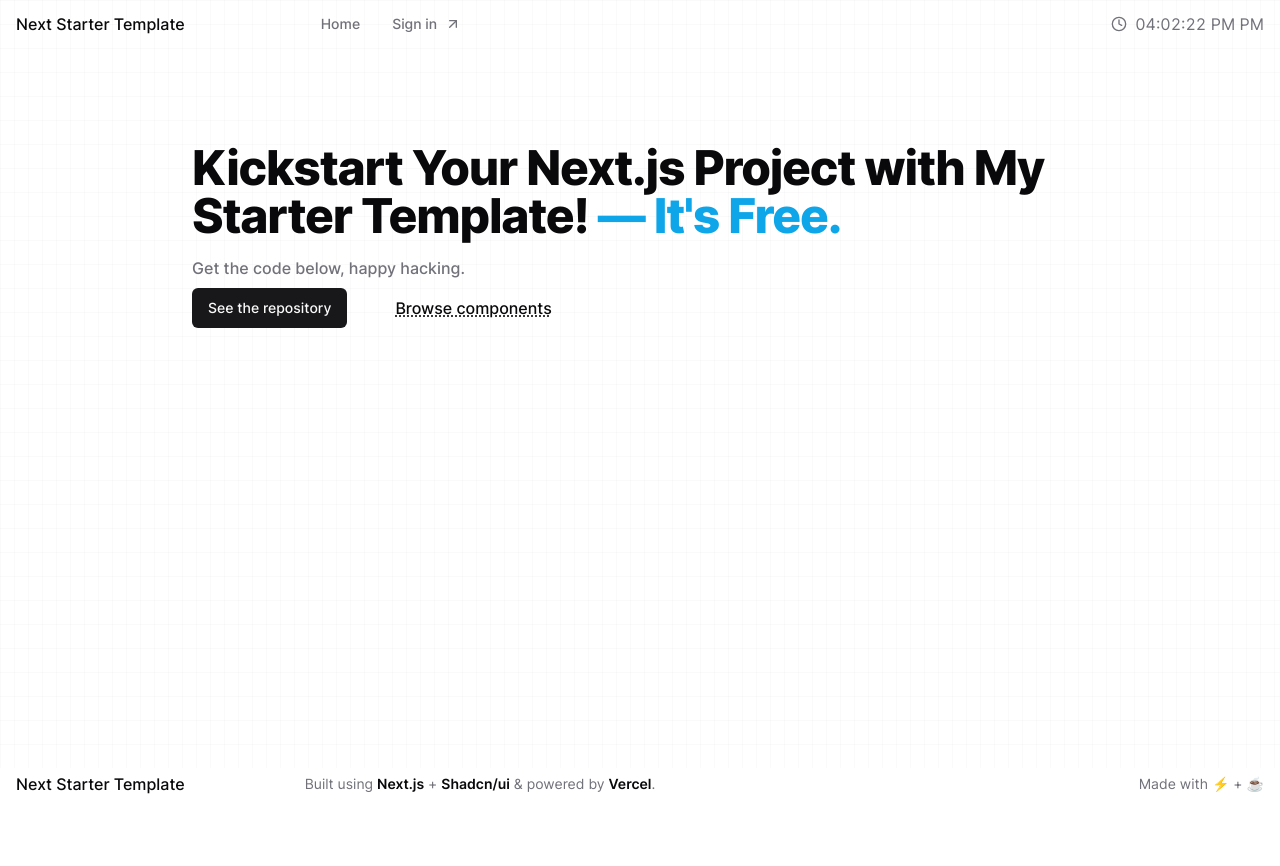
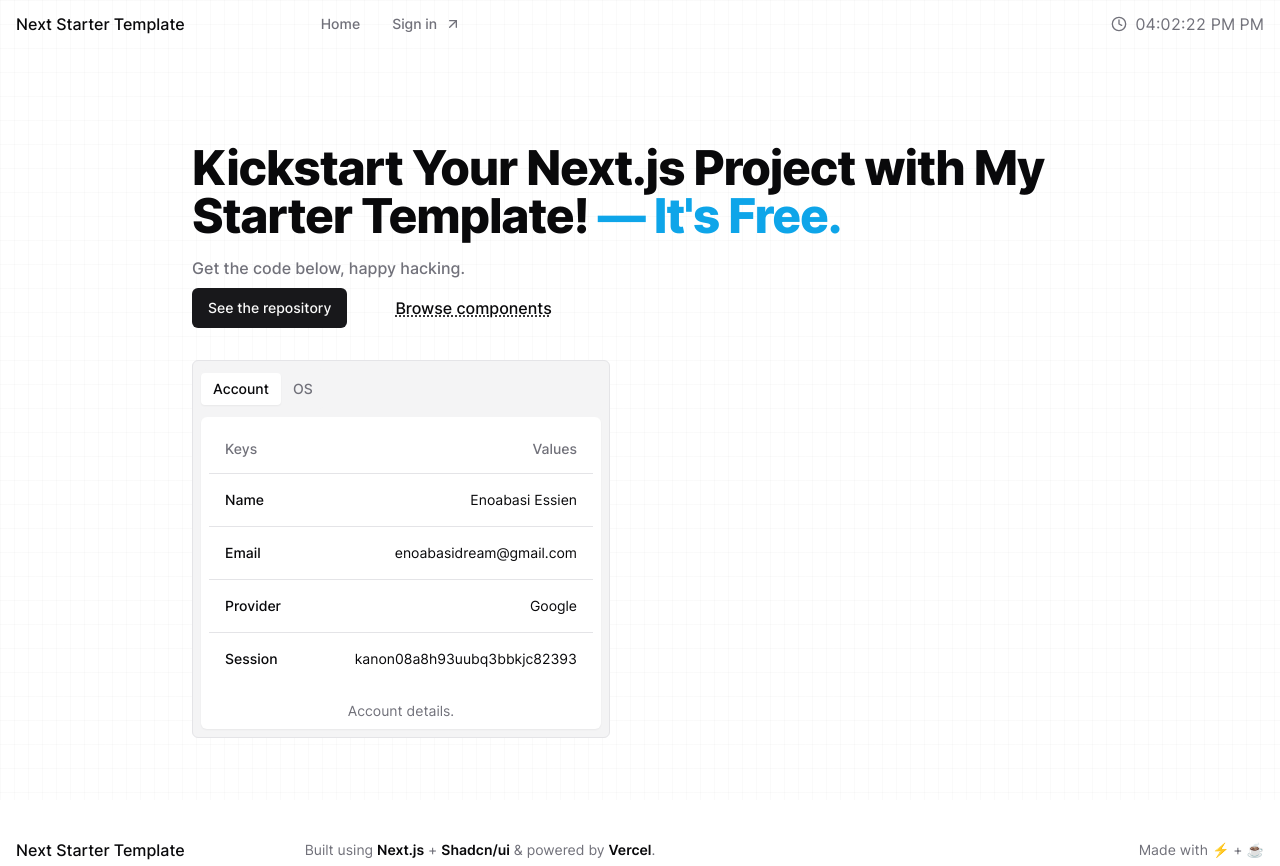
Before and after one commit to humanwhodreams/next-starter-template, a Next.js app: page / in a window 1280 px wide. Before the commit the page ends 800 px from the top, so only its background shows below. Built offline with nearby package versions, Linux system fonts and the light colour scheme.

Commit message:
feat: site vitals
- show vitals to user about session and os

```diff
--- a/app/page.tsx
+++ b/app/page.tsx
@@ -1,6 +1,7 @@
 import { Hero } from "@/components/sections/hero";
 import { SiteFooter } from "@/components/shared/site-footer";
 import { SiteHeader } from "@/components/shared/site-header";
+import { Vitals } from "@/components/vitals";
 
 export default function Home() {
   return (
@@ -16,8 +17,9 @@
   return (
     <section className="flex flex-col items-start flex-1 w-full max-w-4xl mx-auto my-24">
       <Hero />
-      {/* <section className="px-4 mt-8">User stats</section>
-      <section className="px-4">Features</section> */}
+      <section className="hidden md:block md:mt-8">
+        <Vitals />
+      </section>
     </section>
   );
 }
--- /dev/null
+++ b/components/ui/table.tsx
@@ -0,0 +1,117 @@
+import * as React from "react"
+
+import { cn } from "@/lib/cn"
+
+const Table = React.forwardRef<
+  HTMLTableElement,
+  React.HTMLAttributes<HTMLTableElement>
+>(({ className, ...props }, ref) => (
+  <div className="relative w-full overflow-auto">
+    <table
+      ref={ref}
+      className={cn("w-full caption-bottom text-sm", className)}
+      {...props}
+    />
+  </div>
+))
+Table.displayName = "Table"
+
+const TableHeader = React.forwardRef<
+  HTMLTableSectionElement,
+  React.HTMLAttributes<HTMLTableSectionElement>
+>(({ className, ...props }, ref) => (
+  <thead ref={ref} className={cn("[&_tr]:border-b", className)} {...props} />
+))
+TableHeader.displayName = "TableHeader"
+
+const TableBody = React.forwardRef<
+  HTMLTableSectionElement,
+  React.HTMLAttributes<HTMLTableSectionElement>
+>(({ className, ...props }, ref) => (
+  <tbody
+    ref={ref}
+    className={cn("[&_tr:last-child]:border-0", className)}
+    {...props}
+  />
+))
+TableBody.displayName = "TableBody"
+
+const TableFooter = React.forwardRef<
+  HTMLTableSectionElement,
+  React.HTMLAttributes<HTMLTableSectionElement>
+>(({ className, ...props }, ref) => (
+  <tfoot
+    ref={ref}
+    className={cn(
+      "border-t bg-muted/50 font-medium [&>tr]:last:border-b-0",
+      className
+    )}
+    {...props}
+  />
+))
+TableFooter.displayName = "TableFooter"
+
+const TableRow = React.forwardRef<
+  HTMLTableRowElement,
+  React.HTMLAttributes<HTMLTableRowElement>
+>(({ className, ...props }, ref) => (
+  <tr
+    ref={ref}
+    className={cn(
+      "border-b transition-colors hover:bg-muted/50 data-[state=selected]:bg-muted",
+      className
+    )}
+    {...props}
+  />
+))
+TableRow.displayName = "TableRow"
+
+const TableHead = React.forwardRef<
+  HTMLTableCellElement,
+  React.ThHTMLAttributes<HTMLTableCellElement>
+>(({ className, ...props }, ref) => (
+  <th
+    ref={ref}
+    className={cn(
+      "h-12 px-4 text-left align-middle font-medium text-muted-foreground [&:has([role=checkbox])]:pr-0",
+      className
+    )}
+    {...props}
+  />
+))
+TableHead.displayName = "TableHead"
+
+const TableCell = React.forwardRef<
+  HTMLTableCellElement,
+  React.TdHTMLAttributes<HTMLTableCellElement>
+>(({ className, ...props }, ref) => (
+  <td
+    ref={ref}
+    className={cn("p-4 align-middle [&:has([role=checkbox])]:pr-0", className)}
+    {...props}
+  />
+))
+TableCell.displayName = "TableCell"
+
+const TableCaption = React.forwardRef<
+  HTMLTableCaptionElement,
+  React.HTMLAttributes<HTMLTableCaptionElement>
+>(({ className, ...props }, ref) => (
+  <caption
+    ref={ref}
+    className={cn("mt-4 text-sm text-muted-foreground", className)}
+    {...props}
+  />
+))
+TableCaption.displayName = "TableCaption"
+
+export {
+  Table,
+  TableHeader,
+  TableBody,
+  TableFooter,
+  TableHead,
+  TableRow,
+  TableCell,
+  TableCaption,
+}
--- /dev/null
+++ b/components/ui/tabs.tsx
@@ -0,0 +1,55 @@
+"use client"
+
+import * as React from "react"
+import * as TabsPrimitive from "@radix-ui/react-tabs"
+
+import { cn } from "@/lib/cn"
+
+const Tabs = TabsPrimitive.Root
+
+const TabsList = React.forwardRef<
+  React.ElementRef<typeof TabsPrimitive.List>,
+  React.ComponentPropsWithoutRef<typeof TabsPrimitive.List>
+>(({ className, ...props }, ref) => (
+  <TabsPrimitive.List
+    ref={ref}
+    className={cn(
+      "inline-flex h-10 items-center justify-center rounded-md bg-muted p-1 text-muted-foreground",
+      className
+    )}
+    {...props}
+  />
+))
+TabsList.displayName = TabsPrimitive.List.displayName
+
+const TabsTrigger = React.forwardRef<
+  React.ElementRef<typeof TabsPrimitive.Trigger>,
+  React.ComponentPropsWithoutRef<typeof TabsPrimitive.Trigger>
+>(({ className, ...props }, ref) => (
+  <TabsPrimitive.Trigger
+    ref={ref}
+    className={cn(
+      "inline-flex items-center justify-center whitespace-nowrap rounded-sm px-3 py-1.5 text-sm font-medium ring-offset-background transition-all focus-visible:outline-none focus-visible:ring-2 focus-visible:ring-ring focus-visible:ring-offset-2 disabled:pointer-events-none disabled:opacity-50 data-[state=active]:bg-background data-[state=active]:text-foreground data-[state=active]:shadow-sm",
+      className
+    )}
+    {...props}
+  />
+))
+TabsTrigger.displayName = TabsPrimitive.Trigger.displayName
+
+const TabsContent = React.forwardRef<
+  React.ElementRef<typeof TabsPrimitive.Content>,
+  React.ComponentPropsWithoutRef<typeof TabsPrimitive.Content>
+>(({ className, ...props }, ref) => (
+  <TabsPrimitive.Content
+    ref={ref}
+    className={cn(
+      "mt-2 ring-offset-background focus-visible:outline-none focus-visible:ring-2 focus-visible:ring-ring focus-visible:ring-offset-2",
+      className
+    )}
+    {...props}
+  />
+))
+TabsContent.displayName = TabsPrimitive.Content.displayName
+
+export { Tabs, TabsList, TabsTrigger, TabsContent }
--- /dev/null
+++ b/components/vitals.tsx
@@ -0,0 +1,26 @@
+import { Tabs, TabsContent, TabsList, TabsTrigger } from "@/components/ui/tabs";
+
+import { AccountVitals } from "./vitals/vitals-account";
+import { OSVitals } from "./vitals/vitals-os";
+
+export function Vitals() {
+  return (
+    <div className="p-2 rounded-md bg-muted border border-border">
+      <Tabs defaultValue="account" className="w-[400px]">
+        <TabsList className="p-0">
+          <TabsTrigger value="account">Account</TabsTrigger>
+          <TabsTrigger value="os">OS</TabsTrigger>
+        </TabsList>
+        <TabsContent
+          value="account"
+          className="bg-card p-2 shadow-sm rounded-md"
+        >
+          <AccountVitals />
+        </TabsContent>
+        <TabsContent value="os" className="bg-card p-2 shadow-sm rounded-md">
+          <OSVitals />
+        </TabsContent>
+      </Tabs>
+    </div>
+  );
+}
--- /dev/null
+++ b/components/vitals/vitals-account.tsx
@@ -0,0 +1,75 @@
+"use client";
+
+import {
+  Table,
+  TableBody,
+  TableCaption,
+  TableCell,
+  TableHead,
+  TableHeader,
+  TableRow,
+} from "@/components/ui/table";
+
+export function AccountVitals() {
+  const isAuth = true;
+  return (
+    <Table>
+      <TableCaption>Account details.</TableCaption>
+      <TableHeader>
+        <TableRow>
+          <TableHead className="w-[100px]">Keys</TableHead>
+          <TableHead className="text-right">Values</TableHead>
+        </TableRow>
+      </TableHeader>
+      {isAuth ? <StateFull /> : <StateLess />}
+    </Table>
+  );
+}
+
+function StateLess() {
+  return (
+    <TableBody>
+      <TableRow>
+        <TableCell className="font-medium">Name</TableCell>
+        <TableCell className="text-right">null</TableCell>
+      </TableRow>
+      <TableRow>
+        <TableCell className="font-medium">Email</TableCell>
+        <TableCell className="text-right">null</TableCell>
+      </TableRow>
+      <TableRow>
+        <TableCell className="font-medium">Provider</TableCell>
+        <TableCell className="text-right">null</TableCell>
+      </TableRow>
+      <TableRow>
+        <TableCell className="font-medium">Session</TableCell>
+        <TableCell className="text-right">null</TableCell>
+      </TableRow>
+    </TableBody>
+  );
+}
+
+function StateFull() {
+  return (
+    <TableBody>
+      <TableRow>
+        <TableCell className="font-medium">Name</TableCell>
+        <TableCell className="text-right">Enoabasi Essien</TableCell>
+      </TableRow>
+      <TableRow>
+        <TableCell className="font-medium">Email</TableCell>
+        <TableCell className="text-right">enoabasidream@gmail.com</TableCell>
+      </TableRow>
+      <TableRow>
+        <TableCell className="font-medium">Provider</TableCell>
+        <TableCell className="text-right">Google</TableCell>
+      </TableRow>
+      <TableRow>
+        <TableCell className="font-medium">Session</TableCell>
+        <TableCell className="text-right">
+          kanon08a8h93uubq3bbkjc82393
+        </TableCell>
+      </TableRow>
+    </TableBody>
+  );
+}
--- /dev/null
+++ b/components/vitals/vitals-os.tsx
@@ -0,0 +1,35 @@
+"use client";
+
+import {
+  Table,
+  TableBody,
+  TableCaption,
+  TableCell,
+  TableHead,
+  TableHeader,
+  TableRow,
+} from "@/components/ui/table";
+
+import { useOs } from "@/hooks/use-operating-system";
+
+export function OSVitals() {
+  const os = useOs();
+
+  return (
+    <Table>
+      <TableCaption>Operating system details.</TableCaption>
+      <TableHeader>
+        <TableRow>
+          <TableHead className="w-[100px]">Keys</TableHead>
+          <TableHead className="text-right">Values</TableHead>
+        </TableRow>
+      </TableHeader>
+      <TableBody>
+        <TableRow>
+          <TableCell className="font-medium">Device</TableCell>
+          <TableCell className="text-right">{os}</TableCell>
+        </TableRow>
+      </TableBody>
+    </Table>
+  );
+}
--- /dev/null
+++ b/hooks/use-operating-system.ts
@@ -0,0 +1,3 @@
+import { useOs } from "@mantine/hooks";
+
+export { useOs };
--- a/package.json
+++ b/package.json
@@ -13,6 +13,7 @@
     "@mantine/hooks": "^7.11.2",
     "@radix-ui/react-label": "^2.1.0",
     "@radix-ui/react-slot": "^1.1.0",
+    "@radix-ui/react-tabs": "^1.1.0",
     "class-variance-authority": "^0.7.0",
     "clsx": "^2.1.1",
     "framer-motion": "^11.2.10",
```
Also changed, not shown: 1 other file (tests, documents, lock files or other folders).
